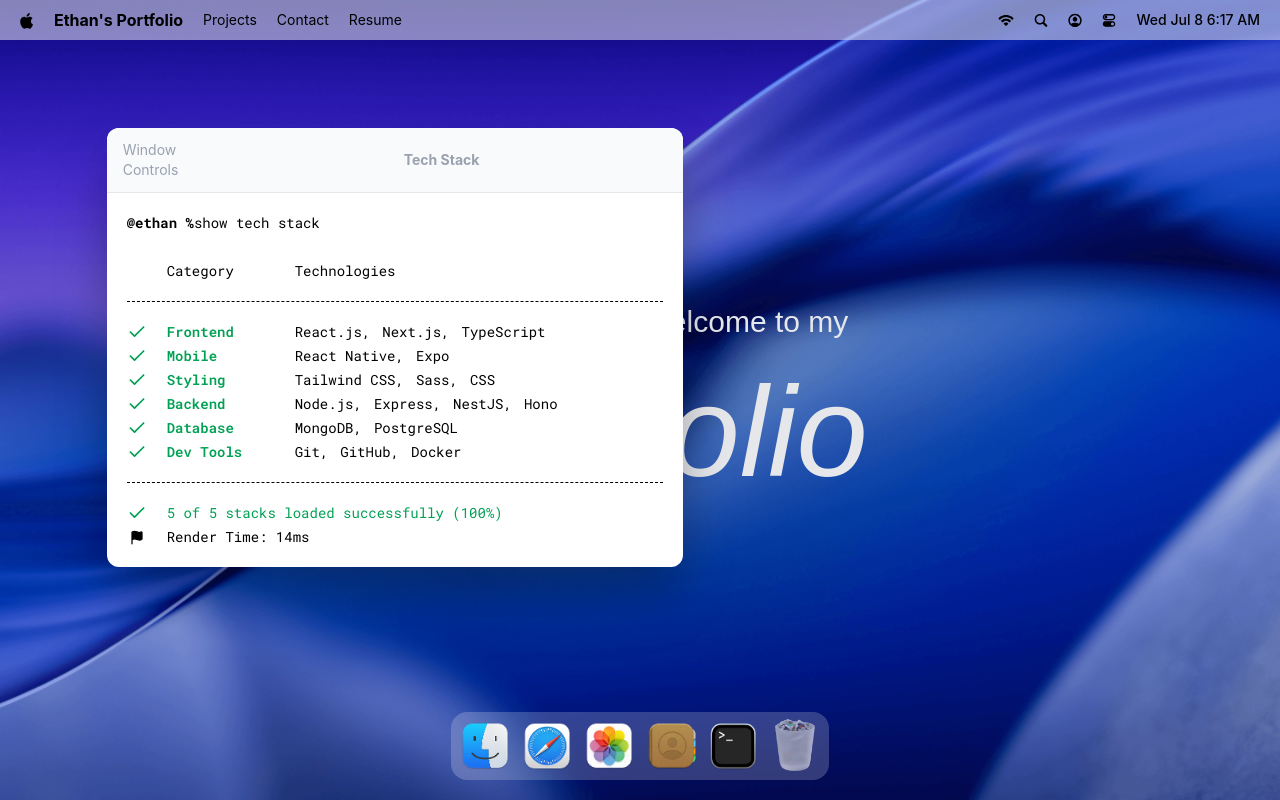
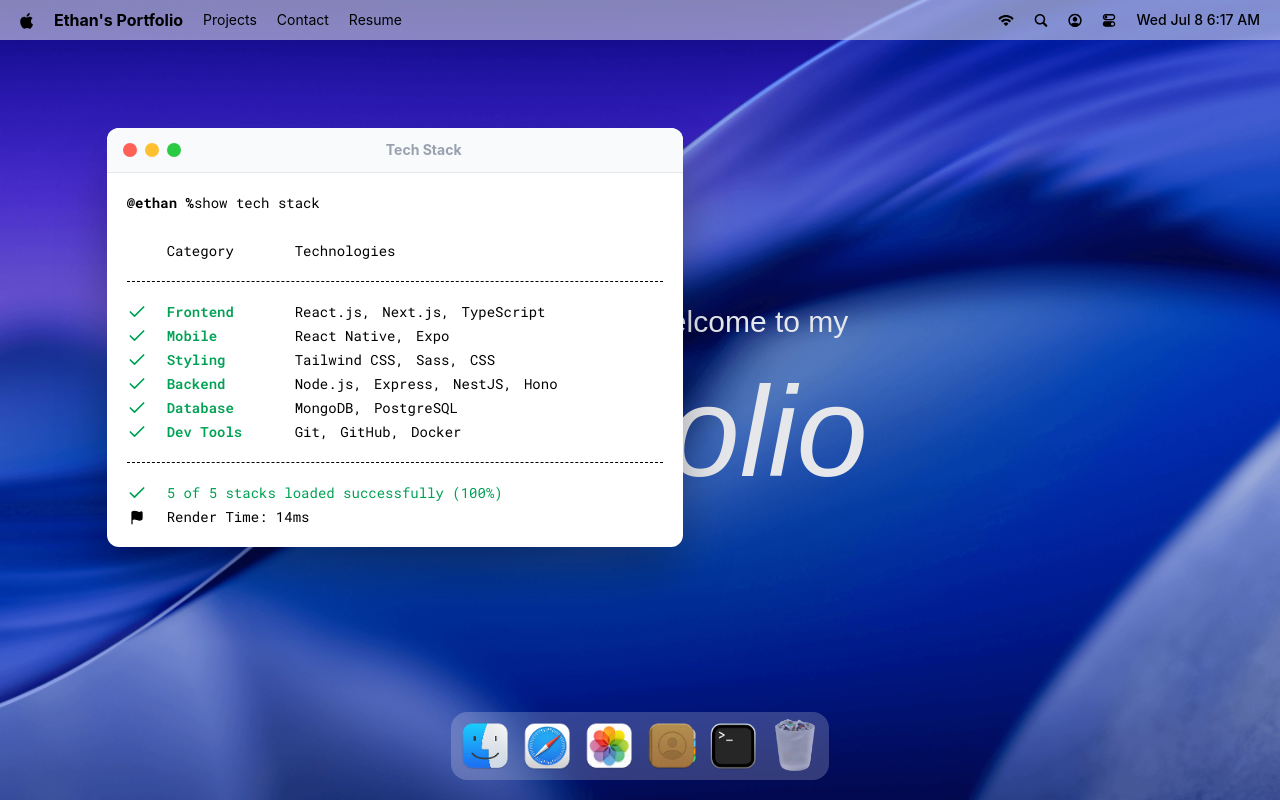
Before and after one commit to ethancha0/mac-portfolio, a React (Vite) app: page / in a window 1280 px wide. Both pictures are taken after a click on the button 733 px from the left and 746 px from the top of the page. Built offline with nearby package versions, Linux system fonts and the light colour scheme; a web font is replaced by a local one.

Commit message:
feat: higher order component, open,close, draggable for terminal

```diff
--- /dev/null
+++ b/src/components/WindowControls.tsx
@@ -0,0 +1,18 @@
+import useWindowStore from "../store/window";
+
+
+const WindowControls = ({target}: string) => {
+    const { closeWindow } = useWindowStore();
+
+
+  return (
+    <div id="window-controls">
+        <div className="close" onClick={() => closeWindow(target)} />
+        <div className="minimize"/>
+        <div className="maximize"/>
+
+    </div>
+  )
+}
+
+export default WindowControls
--- a/src/hoc/WindowWrapper.tsx
+++ b/src/hoc/WindowWrapper.tsx
@@ -3,6 +3,7 @@ import gsap from 'gsap';
 import { Draggable } from 'gsap/all';
 import useWindowStore from '../store/window';
 import type { WindowKey } from '../store/window';
+import { useGSAP } from '@gsap/react';
 
 gsap.registerPlugin(Draggable);
 
@@ -11,9 +12,36 @@ const WindowWrapper = <P extends object,>(
   windowKey: WindowKey
 ) => {
   const Wrapped = (props: P) => {
-    const { windows } = useWindowStore();
+    const { focusWindow, windows } = useWindowStore();
     const { isOpen, zIndex } = windows[windowKey];
     const ref = useRef<HTMLElement | null>(null);
+
+    useGSAP(() =>{
+      const el = ref.current;
+      if(!el || !isOpen) return;
+
+      el.style.display = "block";
+
+      gsap.fromTo(
+          el,
+         { scale: 0.8, opacity: 0, y:40},
+         { scale: 1, opacity: 1, y: 0, duration: 0.4, ease:
+          "power3.out"},
+         );
+        }, [isOpen]);
+
+    useGSAP(()=>{
+      const el = ref.current;
+      if (!el) return;
+      const [instance] = Draggable.create(el,
+         { onPress: () => focusWindow(windowKey)
+         })
+
+      return () => instance.kill()
+
+    },[]);
+
+
 
     useLayoutEffect(() => {
       const el = ref.current;
--- a/src/windows/Terminal.tsx
+++ b/src/windows/Terminal.tsx
@@ -1,12 +1,13 @@
 import WindowWrapper from "../hoc/WindowWrapper"
 import {Check, Flag} from "lucide-react"
 import { techStack } from "../constants"
+import WindowControls from "../components/WindowControls"
 
 const Terminal = () => {
   return (
     <>
     <div id="window-header">
-      <p>Window Controls</p>
+      <WindowControls target="terminal"/>
       <h2>Tech Stack</h2>
     </div>
 
```
